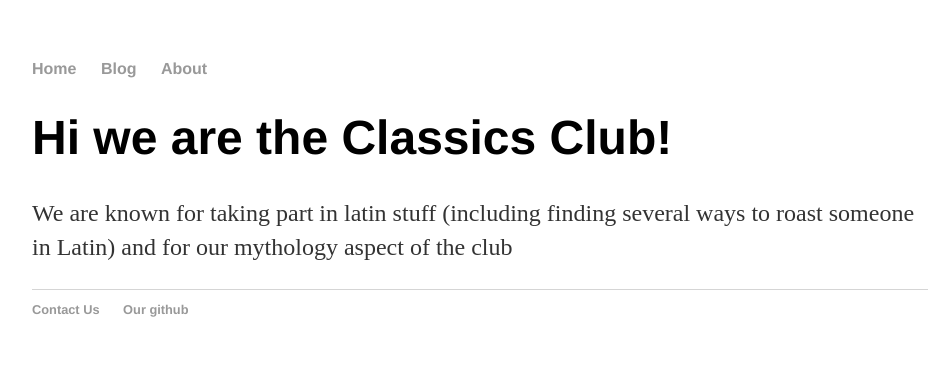
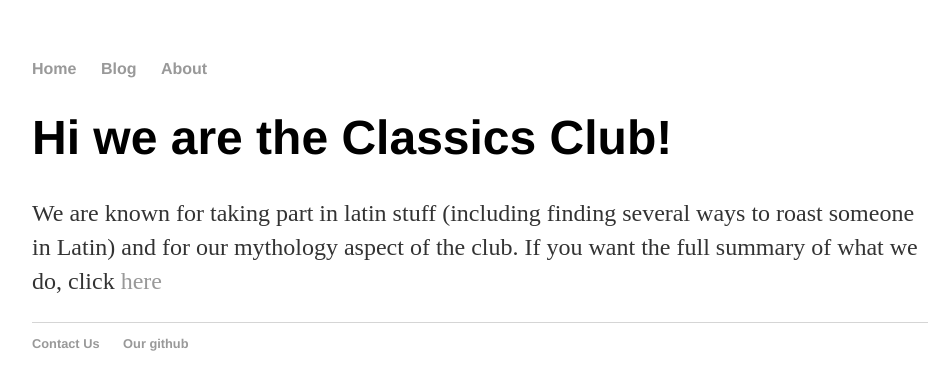
Before and after one commit to stuyCLC/stuyCLC.github.io, a Jekyll site: the page built from index.html, in a window 1280 px wide. Shown: the top 390 px of the page, without its empty margins (160-1108 px from the left). Built offline with Jekyll 4.4.1, drawn with Linux system fonts in a browser that asks for light colours.

Commit message:
Update index.html

```diff
--- a/index.html
+++ b/index.html
@@ -4,5 +4,5 @@ title: Classics Club!
 ---
 <div class="blurb">
 	<h1>Hi we are the Classics Club!</h1>
-	<p>We are known for taking part in latin stuff (including finding several ways to roast someone in Latin) and for our mythology aspect of the club</p>
+	<p>We are known for taking part in latin stuff (including finding several ways to roast someone in Latin) and for our mythology aspect of the club. If you want the full summary of what we do, click <a href="/about">here</a></p>
 </div><!-- /.blurb -->
```
